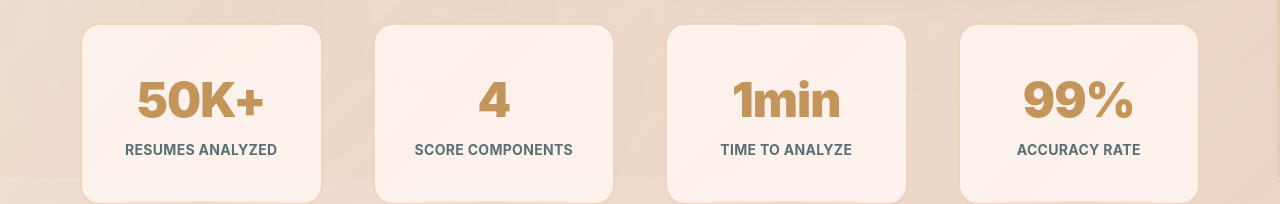
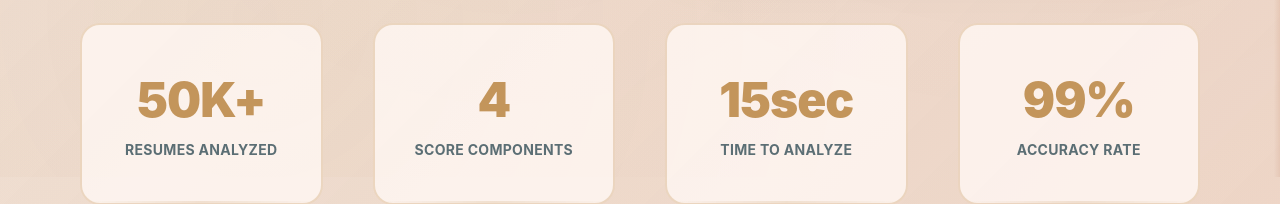
Before and after one commit to Ishita-rastogi06/TalentLens-AI, a React app in the folder frontend/: page / in a window 1280 px wide. Shown: the part 623-827 px from the top of the page. Built offline with nearby package versions, Linux system fonts and the light colour scheme; no server answers; the HTML template or start-up script is replaced by a standard one.

Commit message:
updated cards layout

```diff
--- a/frontend/src/pages/Landing.jsx
+++ b/frontend/src/pages/Landing.jsx
@@ -99,7 +99,7 @@ export default function Landing() {
           <div className="stat-label">Score Components</div>
         </div>
         <div className="stat-card">
-          <div className="stat-number">1min</div>
+          <div className="stat-number">15sec</div>
           <div className="stat-label">Time to Analyze</div>
         </div>
         <div className="stat-card">
@@ -119,7 +119,7 @@ export default function Landing() {
           <div className="stat-label">Score Components</div>
         </div>
         <div className="stat-card">
-          <div className="stat-number">1min</div>
+          <div className="stat-number">15sec</div>
           <div className="stat-label">Time to Analyze</div>
         </div>
         <div className="stat-card">
```
